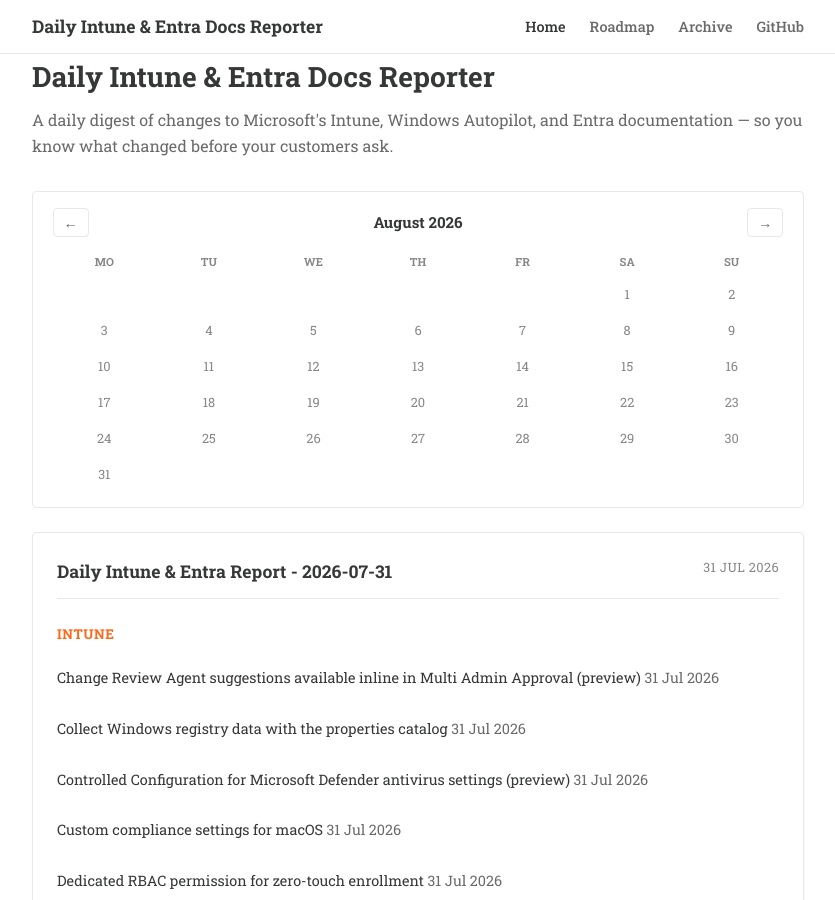
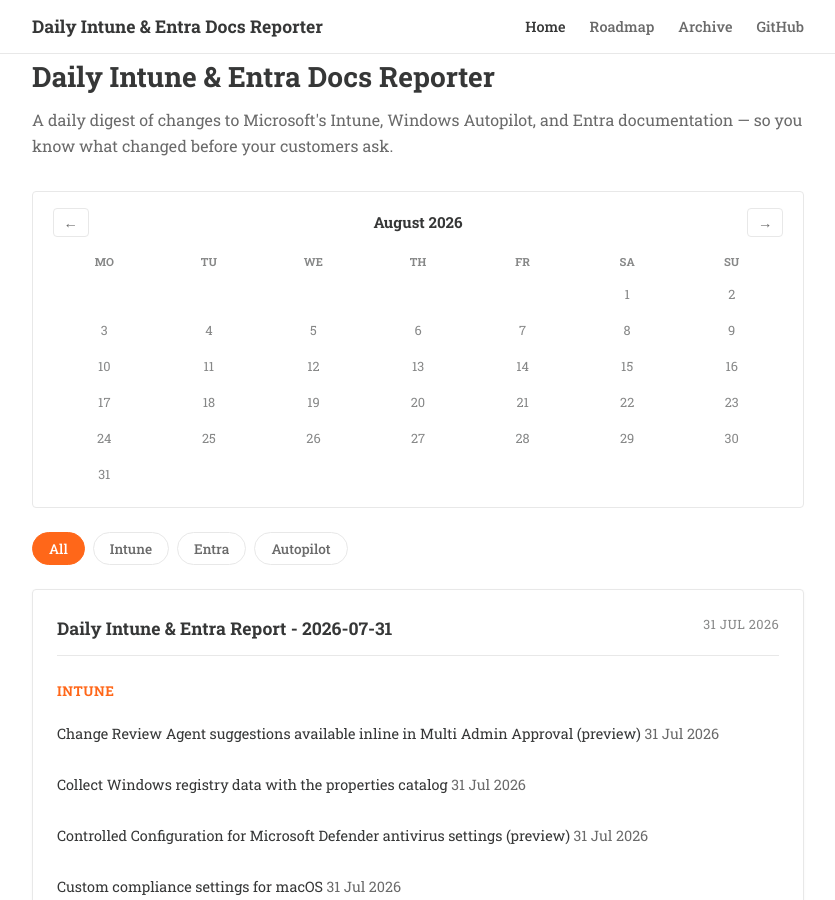
Before and after one commit to BurgerhoutJ/daily-intune-docs-reporter, a Jekyll site: the page built from site/index.html, in a window 1280 px wide and 900 px high. Shown: the whole window, without its empty margins (222-1057 px from the left). Built offline with Jekyll 4.4.1, drawn with Linux system fonts in a browser that asks for light colours; some of the changed lines change nothing that is shown.

Commit message:
Add category filter to home page

```diff
--- a/site/index.html
+++ b/site/index.html
@@ -21,6 +21,13 @@
   <div id="calendar" class="calendar-grid"></div>
 </div>
 
+<div class="filter-bar">
+  <button class="filter-btn active" data-filter="all">All</button>
+  <button class="filter-btn" data-filter="intune">Intune</button>
+  <button class="filter-btn" data-filter="entra">Entra</button>
+  <button class="filter-btn" data-filter="autopilot">Autopilot</button>
+</div>
+
 {% for post in report_posts %}
 <div class="report-card report-full" data-date="{{ post.date | date: '%Y-%m-%d' }}">
   <div class="card-header">
@@ -38,6 +45,24 @@
 {% endif %}
 
 <script>
+// Category filter
+document.querySelectorAll('.filter-btn').forEach(btn => {
+  btn.addEventListener('click', () => {
+    document.querySelectorAll('.filter-btn').forEach(b => b.classList.remove('active'));
+    btn.classList.add('active');
+    const filter = btn.dataset.filter;
+    document.querySelectorAll('.report-card').forEach(card => {
+      if (filter === 'all') { card.style.display = ''; return; }
+      const text = card.textContent.toLowerCase();
+      const match = filter === 'intune' ? text.includes('intune')
+        : filter === 'entra' ? text.includes('entra')
+        : text.includes('autopilot');
+      card.style.display = match ? '' : 'none';
+    });
+  });
+});
+
+// Calendar
 (function() {
   const cards = document.querySelectorAll('.report-card[data-date]');
   const postDates = new Set();
```
